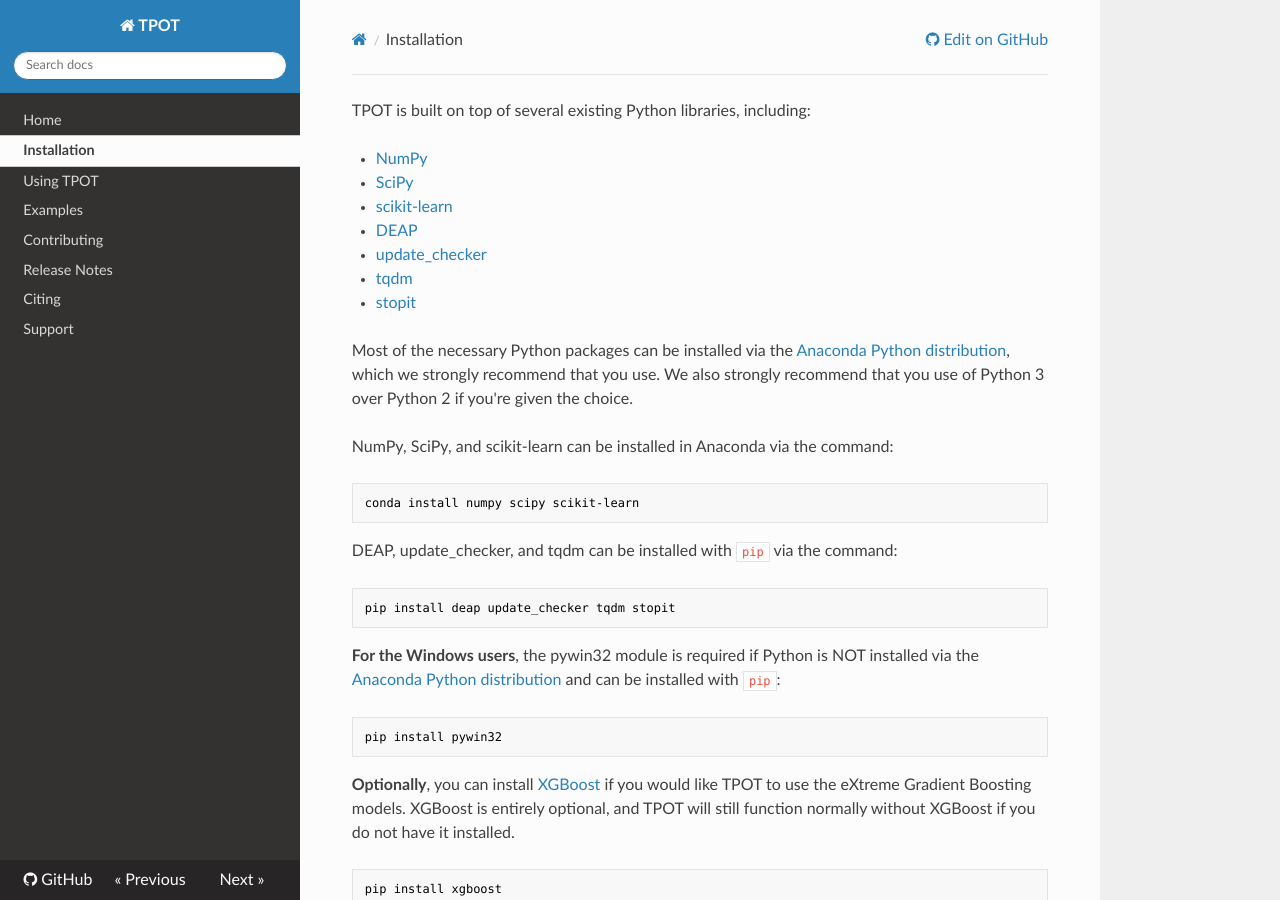
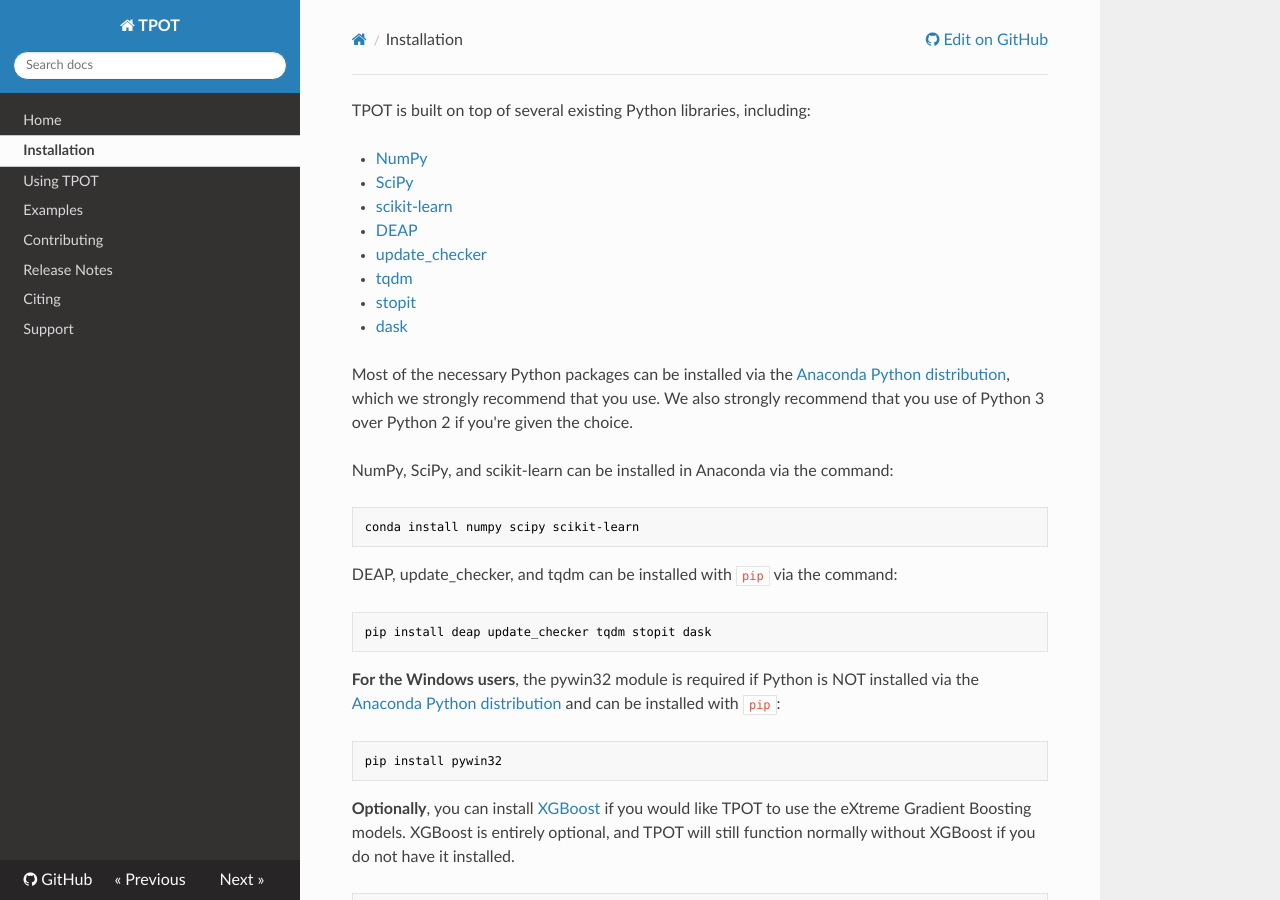
Before and after one commit to EpistasisLab/tpot, an MkDocs documentation site: the page built from docs_sources/installing.md, in a window 1280 px wide and 900 px high. Built offline with MkDocs 1.6.1, drawn with Linux system fonts in a browser that asks for light colours; nearby versions of some CDN libraries; old or Windows-style settings are respelled for this version of MkDocs.

Commit message:
add doc and installnation

````diff
--- a/docs_sources/installing.md
+++ b/docs_sources/installing.md
@@ -14,6 +14,8 @@
 
 * [stopit](https://github.com/glenfant/stopit)
 
+* [dask](https://github.com/dask/dask)
+
 
 Most of the necessary Python packages can be installed via the [Anaconda Python distribution](https://www.continuum.io/downloads), which we strongly recommend that you use. We also strongly recommend that you use of Python 3 over Python 2 if you're given the choice.
 
@@ -26,7 +28,7 @@
 DEAP, update_checker, and tqdm can be installed with `pip` via the command:
 
 ```Shell
-pip install deap update_checker tqdm stopit
+pip install deap update_checker tqdm stopit dask
 ```
 
 **For the Windows users**, the pywin32 module is required if Python is NOT installed via the [Anaconda Python distribution](https://www.continuum.io/downloads) and can be installed with `pip`:
--- a/requirements.txt
+++ b/requirements.txt
@@ -6,3 +6,4 @@
 tqdm==4.11.2
 update-checker==0.16
 stopit==1.1.1
+dask==0.14.1
````
Also changed, not shown: 1 other file.
